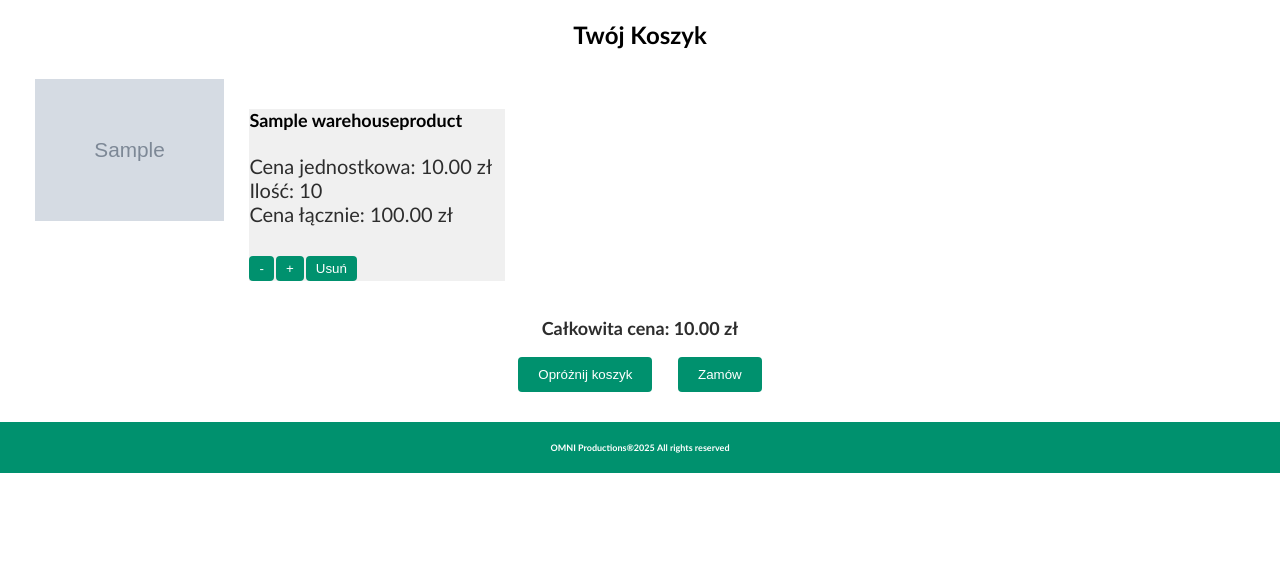
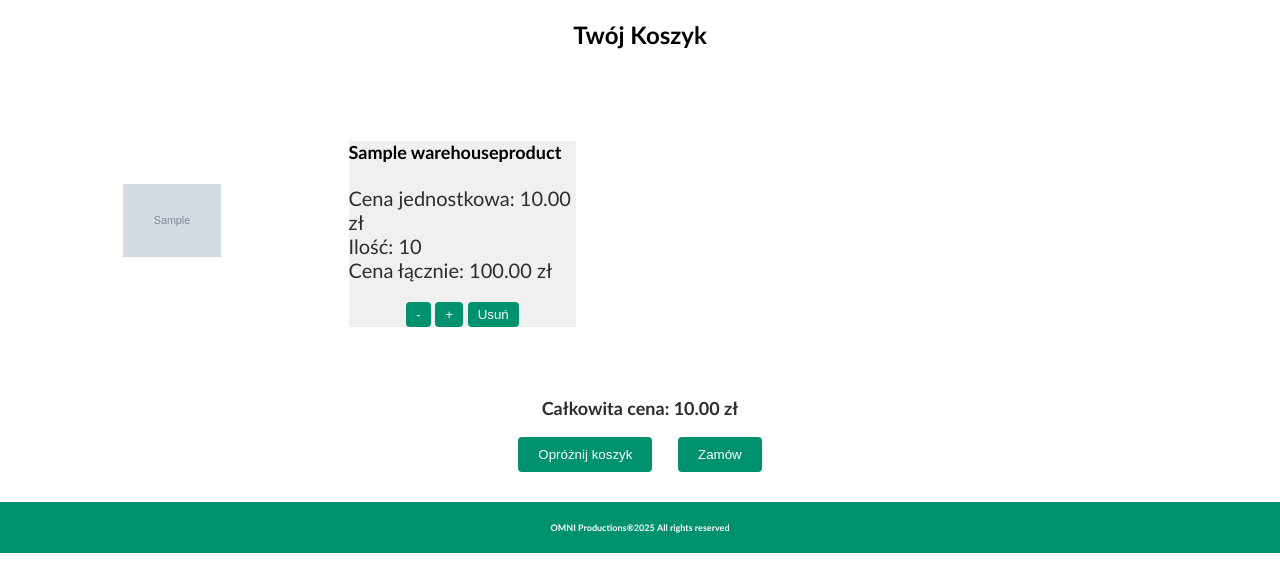
Before and after one commit to Jaian400/Magazyn_Master, a Django app: page /koszyk/ in a window 1280 px wide. Shown: the part 133-710 px from the top of the page. Run offline with Django 5.2, Linux system fonts and the light colour scheme; a user stored in the database is signed in; tables that the repository leaves empty hold one stand-in row (values such as "Sample post"); grey boxes marked "Sample" are stand-in pictures.

Commit message:
Koszyk wersja druga

```diff
--- a/djan/mainapp/templates/koszyk.html
+++ b/djan/mainapp/templates/koszyk.html
@@ -58,9 +58,11 @@
         <ul class="cart-list">
             {% for cart_product in cart_products %}
                 <li class="cart-item">
+                    <div class="cart-item-container">
+                        <div class="cart-item-image">
                             <img src="{% static 'images/products/' %}{{ cart_product.product.product_image }}"
                                  alt="{{ cart_product.product.product_name }}">
-
+                        </div>
                         <div class="cart-item-content">
                             <div class="cart-item-info">
                                 <div class="product-name">
@@ -71,8 +73,7 @@
                                     Ilość: {{ cart_product.product_quantity }}<br>
                                     Cena łącznie: {{ cart_product.total_price|floatformat:2 }} zł
                                 </p>
-
-                            <div class="cart-item-buttons inline-buttons">
+                                <div class="cart-item-buttons">
                                     <form action="{% url 'quantity_minus' cart_product.id %}" method="post">
                                         {% csrf_token %}
                                         <button type="submit">-</button>
@@ -85,6 +86,7 @@
                                         {% csrf_token %}
                                         <button type="submit">Usuń</button>
                                     </form>
+                                </div>
                             </div>
                         </div>
                     </div>
--- a/djan/static/koszyk.css
+++ b/djan/static/koszyk.css
@@ -7,10 +7,35 @@
     border-radius: 8px;
 }
 
-.cart-item img {
-    width: 15%;
+.cart-item-container {
+    display: flex;
+    margin: 2% auto; /* Odstęp 2% od krawędzi ekranu */
+    align-items: center;
+    justify-content: space-between;
+    /* border: 0px solid #ccc; Opcjonalne: ramka dla lepszej widoczności */
+    padding: 10px;
+    border-radius: 8px;
+    width: 100%; /* Szerokość kontenera*/
+    box-sizing: border-box;
+}
+
+.cart-item-image {
+    flex: 2; /* Obrazek zajmuje proporcjonalnie mniej miejsca */
+    display: flex;
+    justify-content: center;
+    align-items: center;
+}
+
+.cart-item-image img {
+    width: 32%; /* Zwiększamy szerokość obrazka */
+    height: auto;
+    display: block;
+    margin: 0 auto; /* Wyśrodkowanie obrazu */
+}
+
+.cart-item-content {
+    flex: 6; /* Informacje o produkcie zajmują większą przestrzeń */
     margin-left: 2%;
-    margin-right: 2%;
 }
 
 .cart-item-details {
@@ -27,7 +52,12 @@
 }
 
 .cart-item-buttons {
-    margin-top: 10px;
+    display: flex;
+    flex-direction: row; /* Ustawienie wiersza */
+    gap: 2%; /* Odstęp między przyciskami */
+    align-items: center; /* Wyśrodkowanie w pionie */
+    justify-content: center; /* Wyśrodkowanie w poziomie */
+    width: 100%; /* Gwarantuje pełną szerokość kontenera */
 }
 
 .cart-item-buttons button {
@@ -92,6 +122,7 @@
     display: flex;
     gap: 2%;
     align-items: center;
+    justify-content: center;
 }
 
 
```
Lines whose indentation alone changed are shown as unchanged.
